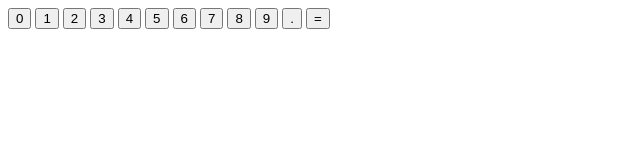
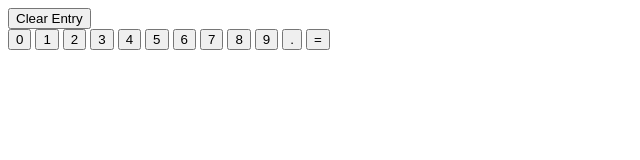
Before and after one commit to Rina-Mbugua/Calculator, a plain HTML site: page index.html in a window 1280 px wide. Shown: the whole page, without its empty margins (0-640 px from the left). Drawn offline with Linux system fonts and the light colour scheme.

Commit message:
Add clearButton

```diff
--- a/index.html
+++ b/index.html
@@ -13,7 +13,7 @@
         </div>
 
         <div id="clearButtonContainer">
-
+            <button id="clearButton">Clear Entry</button>
         </div>
 
         <div id="mainContainer">
```
